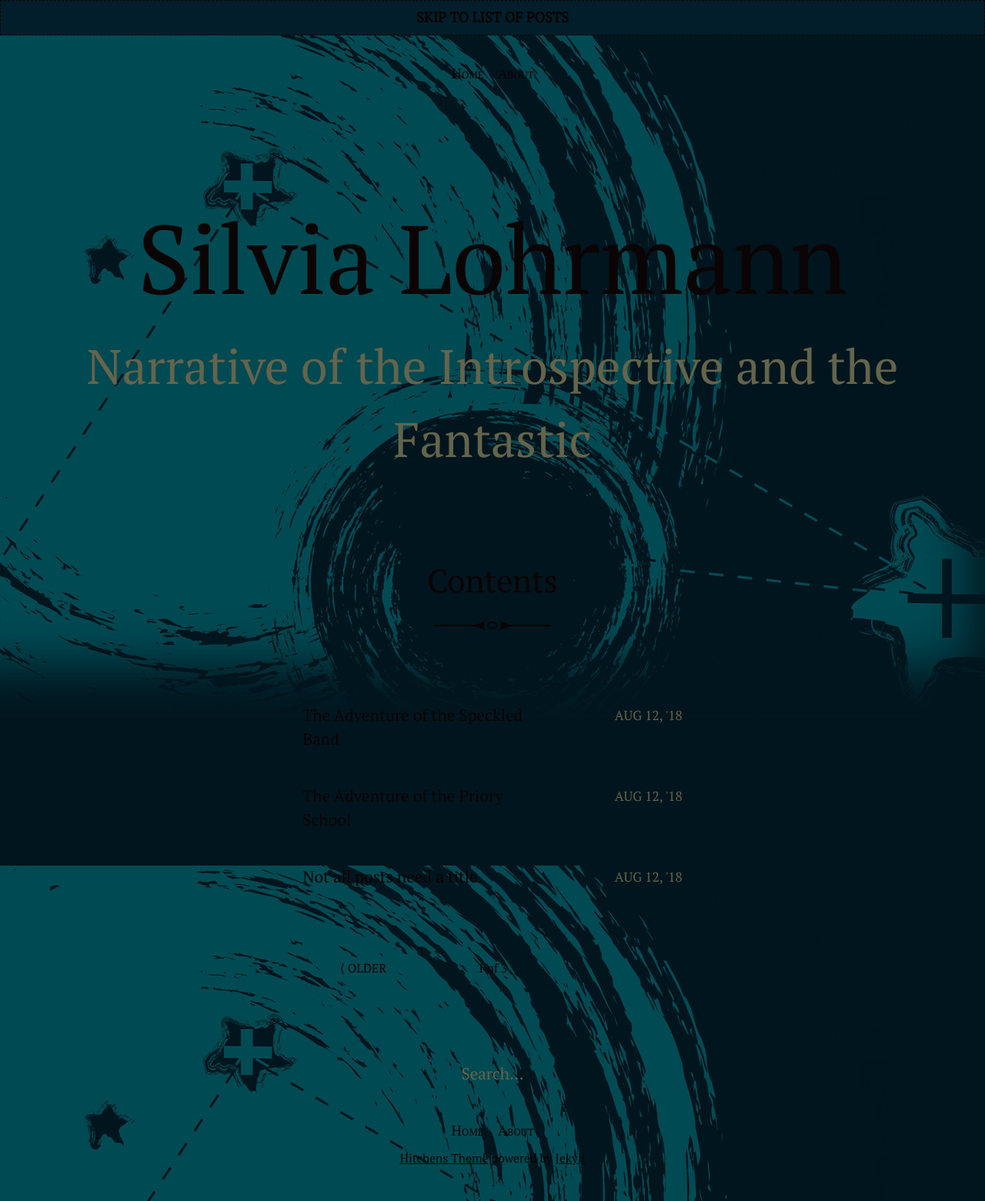
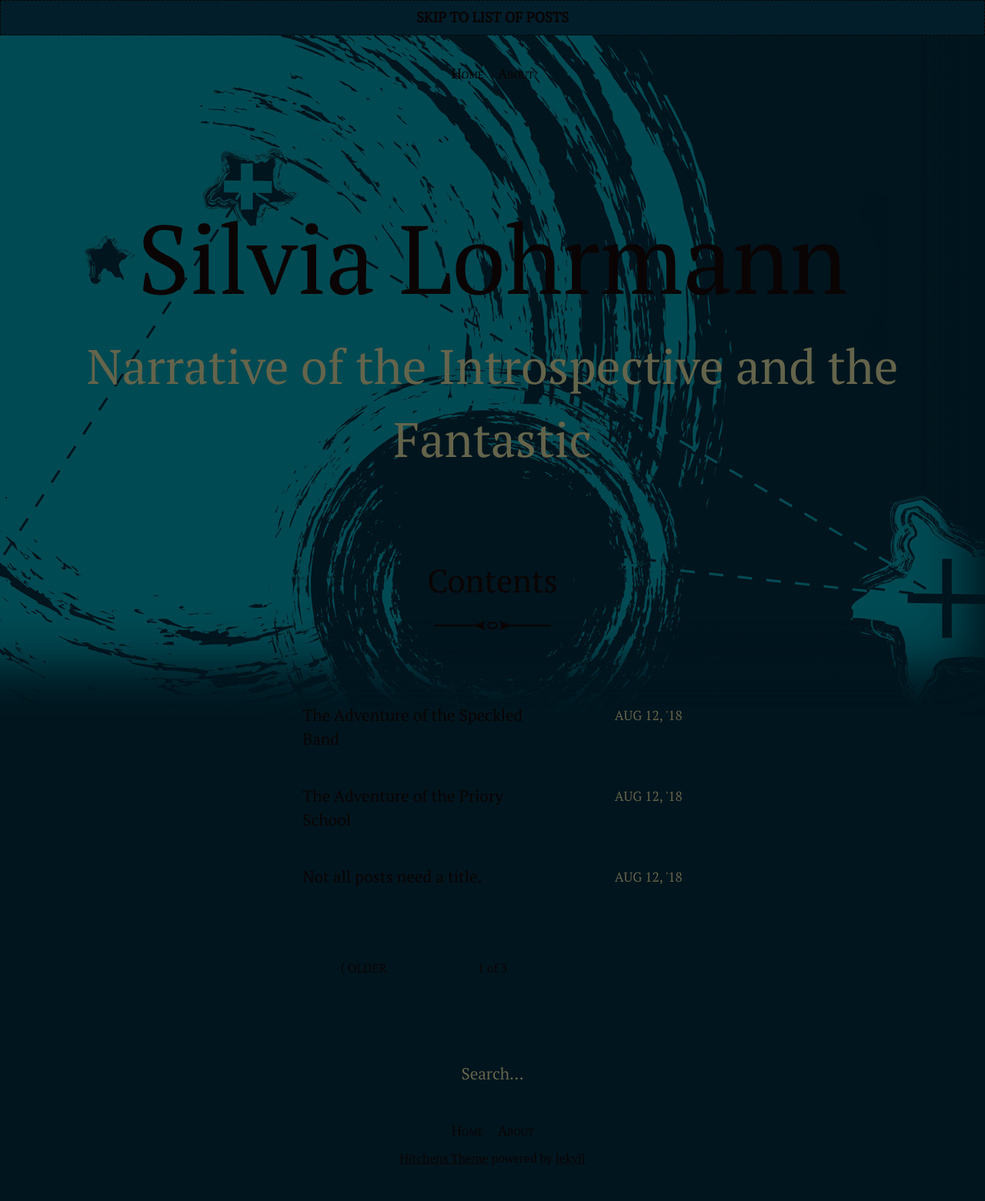
Before and after one commit to silvialohrmann/editorial, a Jekyll site: the page built from index.html, in a window 1280 px wide. Shown: the whole page at 77% size. Built offline with Jekyll 4.4.1, drawn with Linux system fonts in a browser that asks for light colours; the list of posts is cut into pages by our own code.

Commit message:
Update _base.scss

```diff
--- a/_sass/_base.scss
+++ b/_sass/_base.scss
@@ -1,5 +1,5 @@
 body {
-  background: $brand-color url("/assets/images/fantastic-genre-background.png") top left;
+  background: $brand-color url("/assets/images/fantastic-genre-background.png") no-repeat top left;
   color: $text-color;
   font-family: $font-family;
   font-size: 1.3125em;
```
